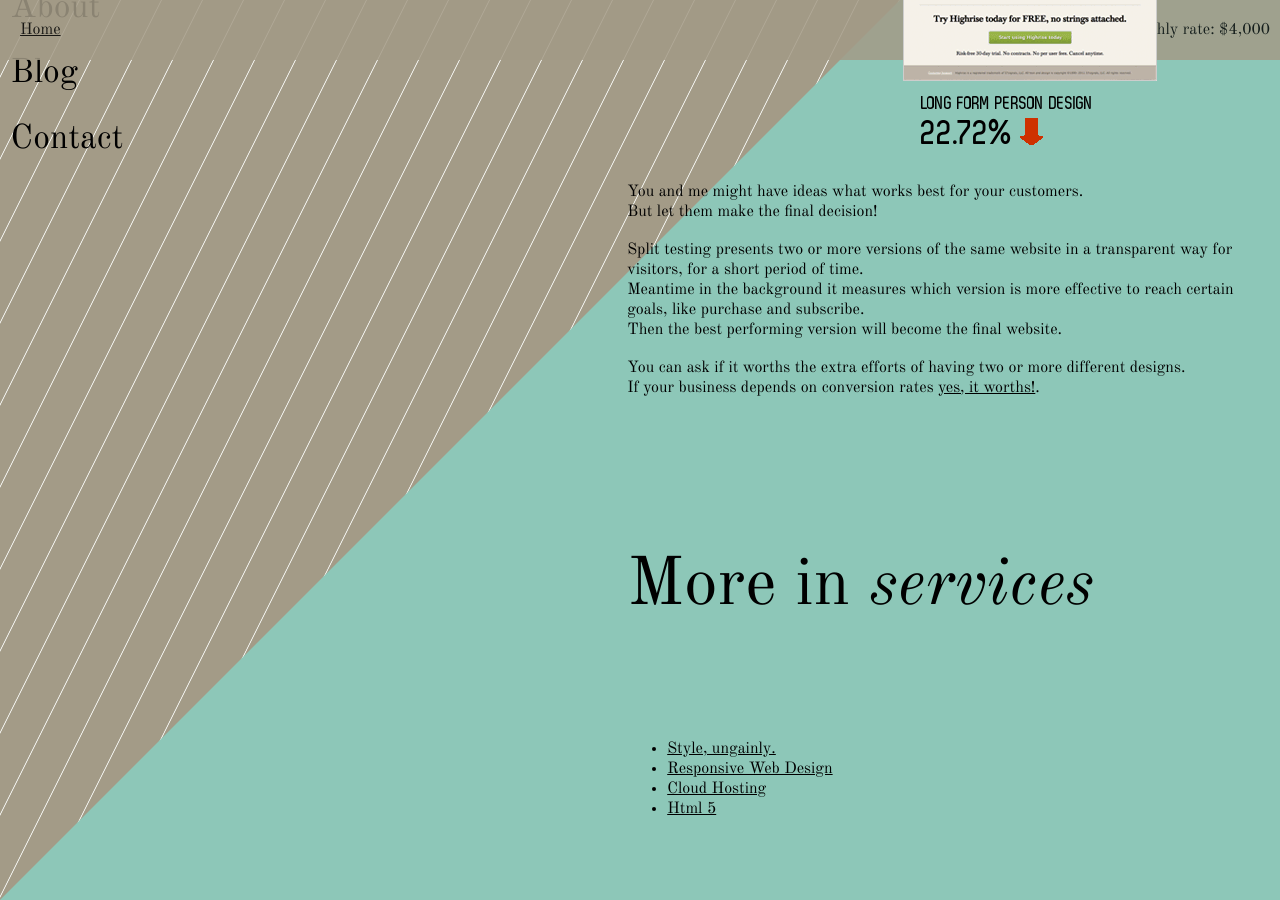
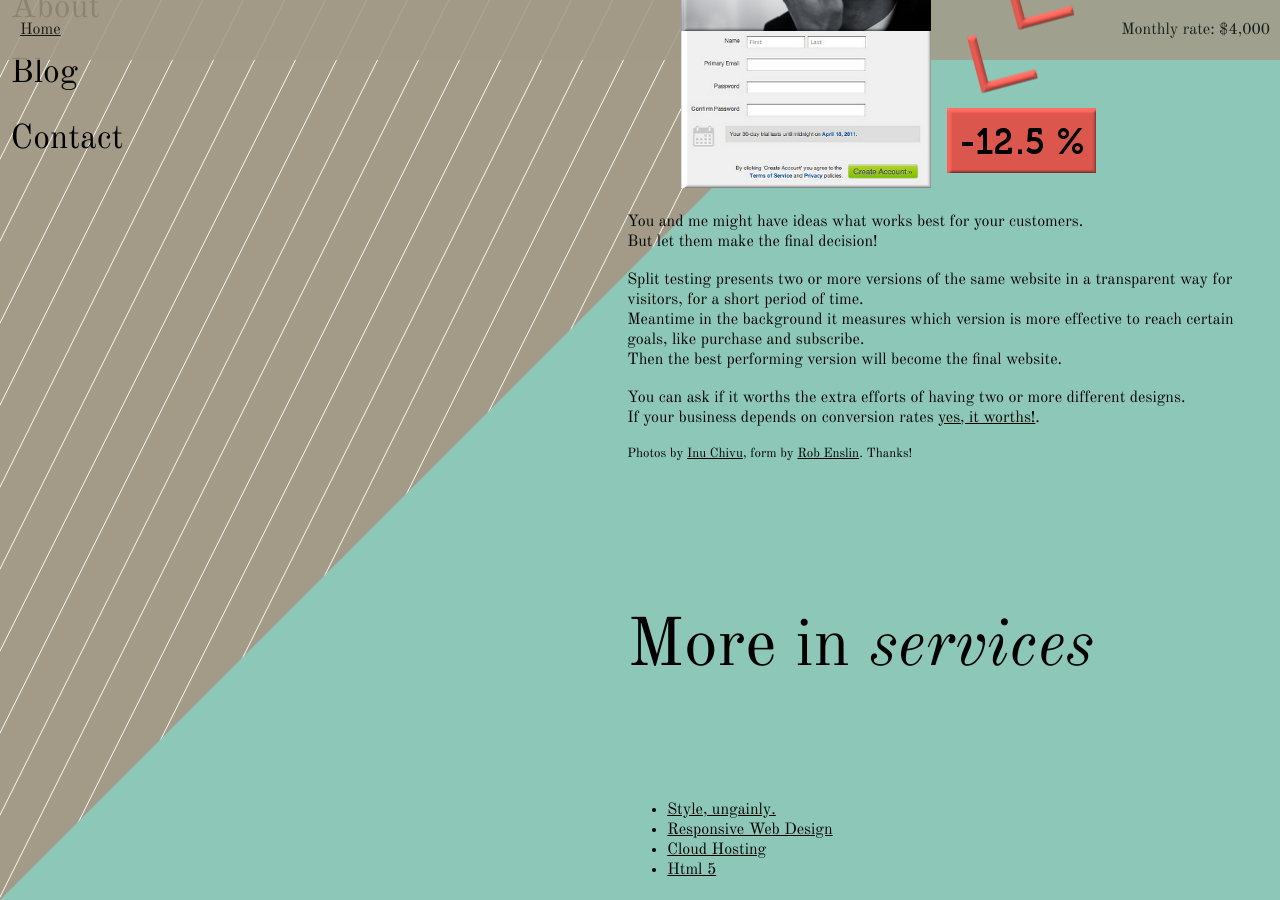
Before and after one commit to metamn/ungainlyy, a Jekyll site: the page built from _posts/2011-09-12-split-testing.html, in a window 1280 px wide and 900 px high, scrolled down 990 px. Built offline with Jekyll 4.4.1, drawn with Linux system fonts in a browser that asks for light colours; nearby versions of some CDN libraries.

Commit message:
Split testing phote changed

```diff
--- a/_posts/2011-09-12-split-testing.html
+++ b/_posts/2011-09-12-split-testing.html
@@ -30,3 +30,8 @@ images:
   <a title="Split testing at 37Signals" href="http://37signals.com/svn/posts/2991-behind-the-scenes-ab-testing-part-3-final">
   yes, it worths!</a>.
 </p>
+
+<p class="small">
+Photos by <a title="Inu Chivu" href="http://inu.ro">Inu Chivu</a>,
+form by <a href="http://www.flickr.com/photos/doos/5539633208/">Rob Enslin</a>. Thanks!
+</p>
```
Also changed, not shown: assets/split-testing.png, design/form.jpg (added), 11 other files.
